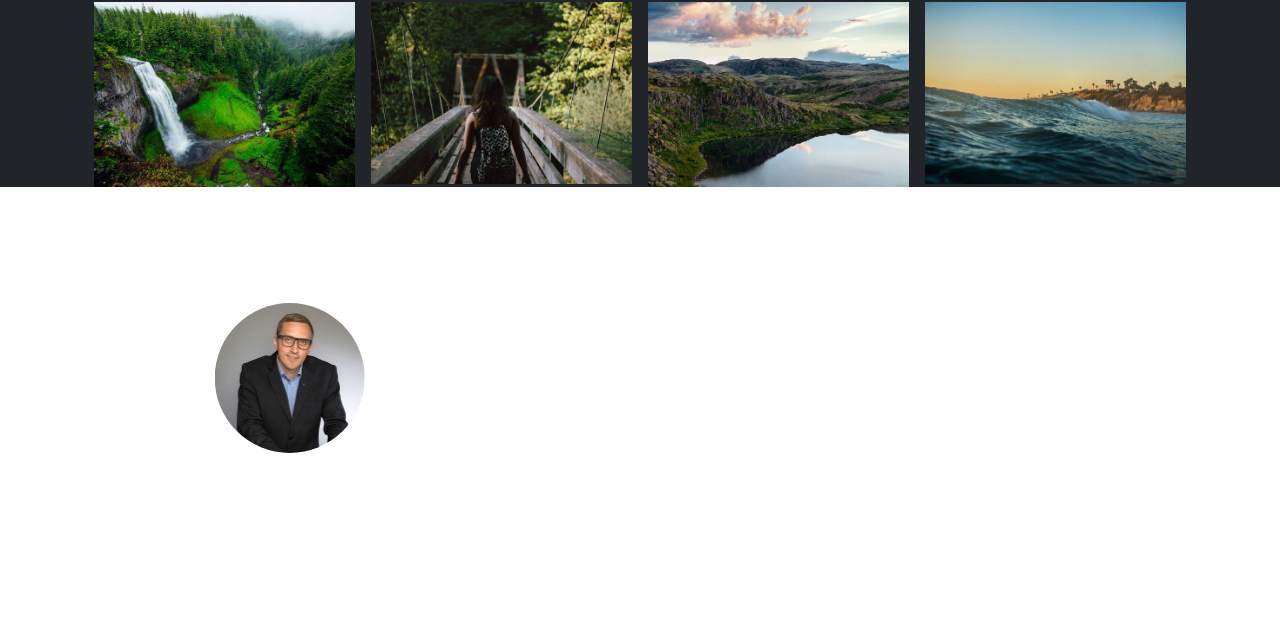
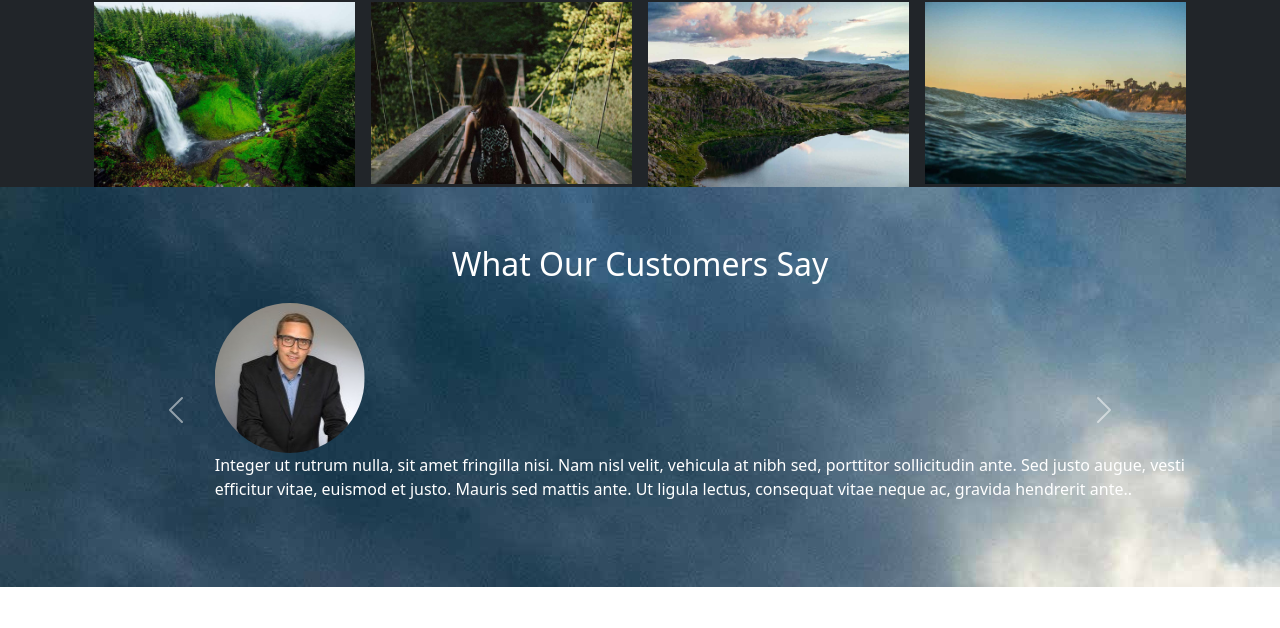
Before and after one commit to AreebRehman5/shapely-2, a plain HTML site: page index.html in a window 1280 px wide. Shown: the part 3935-4563 px from the top of the page. Drawn offline with nearby package versions, Linux system fonts and the light colour scheme.

Commit message:
Update index.html

```diff
--- a/index.html
+++ b/index.html
@@ -205,7 +205,7 @@
 
         <section class=" h-100 ">
             <div class="justify-content-center align-items-center d-flex flex-column    "
-                style="background-image: url(./assets/img/photo-1451417379553-15d8e8f49cde.jpg); height: 50vh; width: 100%;">
+                style="background-image: url(photo-1451417379553-15d8e8f49cde.jpg); height: 50vh; width: 100%;">
 
                 <h2 class="text-white ">What Our Customers Say</h2>
                 <div class="container d-flex  align-items-center   ">
```
